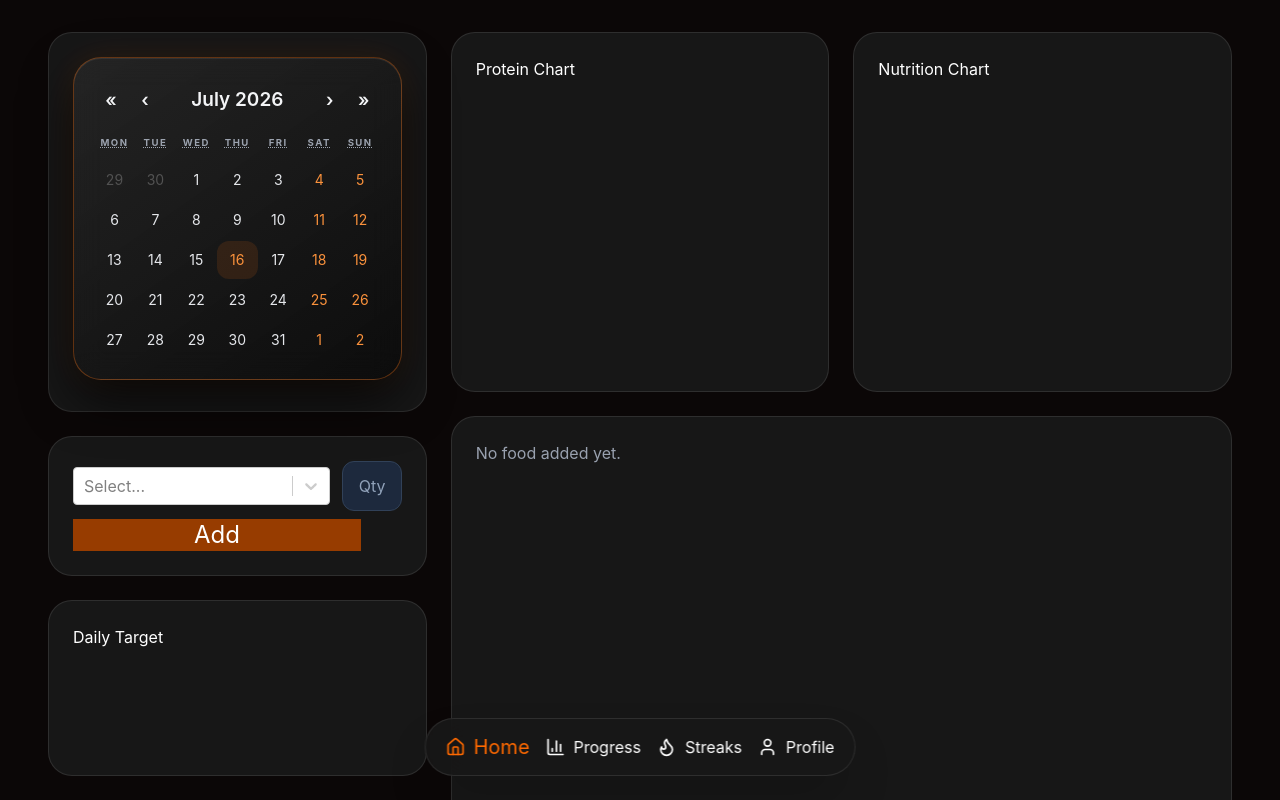
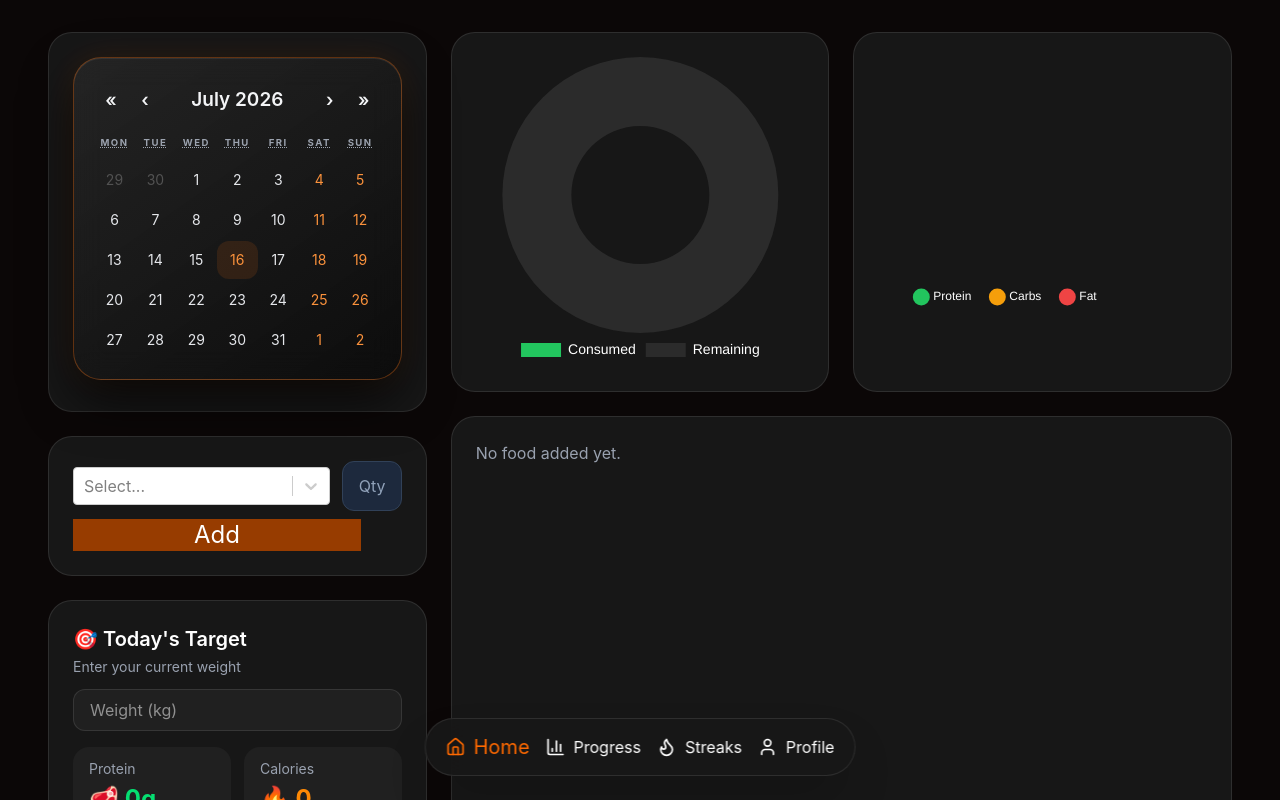
Before and after one commit to SHREYASHTYAGI/Ai_NutriLog, a React (Vite) app in the folder Frontend/LogTracker/: page /dashboard in a window 1280 px wide. Shown: the top 800 px of the page. Built offline with nearby package versions, Linux system fonts and the light colour scheme.

Commit message:
Added charts

```diff
--- a/Frontend/LogTracker/package.json
+++ b/Frontend/LogTracker/package.json
@@ -17,6 +17,7 @@
     "lucide-react": "^1.24.0",
     "react": "^19.2.7",
     "react-calendar": "^6.0.1",
+    "react-chartjs-2": "^5.3.1",
     "react-dom": "^19.2.7",
     "react-hot-toast": "^2.6.0",
     "react-icons": "^5.7.0",
--- /dev/null
+++ b/Frontend/LogTracker/src/components/charts/MacroChart.tsx
@@ -0,0 +1,68 @@
+import {
+  Chart as ChartJS,
+  ArcElement,
+  Tooltip,
+  Legend,
+} from "chart.js";
+
+import { Pie } from "react-chartjs-2";
+
+ChartJS.register(
+  ArcElement,
+  Tooltip,
+  Legend
+);
+
+type Props = {
+  protein: number;
+  carbs: number;
+  fat: number;
+};
+
+export default function MacroChart({
+  protein,
+  carbs,
+  fat,
+}: Props) {
+
+  const data = {
+    labels: ["Protein", "Carbs", "Fat"],
+    datasets: [
+      {
+        data: [protein, carbs, fat],
+        backgroundColor: [
+          "#22c55e",
+          "#f59e0b",
+          "#ef4444",
+        ],
+        borderWidth: 0,
+      },
+    ],
+  };
+
+  const options = {
+    maintainAspectRatio: false,
+
+    plugins: {
+      legend: {
+        position: "bottom" as const,
+
+        labels: {
+          color: "#fff",
+          padding: 20,
+          usePointStyle: true,
+          pointStyle: "circle" as const,
+        },
+      },
+    },
+  };
+
+  return (
+    <div className="h-64 w-64">
+      <Pie
+        data={data}
+        options={options}
+      />
+    </div>
+  );
+}
--- /dev/null
+++ b/Frontend/LogTracker/src/components/charts/ProteinChart.tsx
@@ -0,0 +1,72 @@
+import {
+  Chart as ChartJS,
+  ArcElement,
+  Tooltip,
+  Legend,
+} from "chart.js";
+
+import {Doughnut} from 'react-chartjs-2'
+
+ChartJS.register(
+  ArcElement,
+  Tooltip,
+  Legend
+);
+
+  type Props = {
+  consumed: number;
+  goal: number;
+};
+
+
+export default function ProtienChart({consumed,goal}:Props){
+
+
+
+
+    const remaining= Math.max(goal-consumed,2)
+
+
+
+    const data = {
+  labels: ["Consumed", "Remaining"],
+  datasets: [
+    {
+      data: [consumed, remaining],
+      backgroundColor: [
+        "#22c55e",
+        "#2b2b2b",
+      ],
+      borderWidth: 0,
+      cutout: "50%",
+    },
+  ],
+};
+
+const options = {
+  cutout: "75%",
+  plugins: {
+    legend: {
+      display: true,
+      position: "bottom" as const,
+
+      labels: {
+        color: "#fff",
+        font: {
+          size: 14,
+        },
+      },
+    },
+  },
+  maintainAspectRatio: false,
+};
+
+    return(
+
+         <>
+            <Doughnut data={data} options={options} ></Doughnut>
+
+         </>
+
+    )
+}
--- a/Frontend/LogTracker/src/pages/Dashboard.tsx
+++ b/Frontend/LogTracker/src/pages/Dashboard.tsx
@@ -5,6 +5,21 @@ import Select from 'react-select';
 import Input from "../components/Input";
 import { useMemo, useState } from "react";
 import { Pencil, Trash2 } from "lucide-react";
+import ProtienChart from "../components/charts/ProteinChart"
+import MacroChart from "../components/charts/MacroChart";
+
+import {
+  Chart as ChartJS,
+  ArcElement,
+  Tooltip,
+  Legend,
+} from "chart.js";
+
+ChartJS.register(
+  ArcElement,
+  Tooltip,
+  Legend
+);
 
 
 
@@ -35,6 +50,15 @@ const [quant, setQuant] = useState("");
   const [foodLog, setFoodLog] = useState<FoodLog[]>([]);
   const [editingId, setEditingId] = useState<number | null>(null);
 const [editQuantity, setEditQuantity] = useState("");
+const [currWeight, setCurrWeight] = useState<number | "">("");
+const proteinGoal =
+  currWeight === "" ? 0 : Math.round(currWeight * 1.8);
+
+const calorieGoal =
+  currWeight === "" ? 0 : Math.round(currWeight * 35);
+
+console.log(currWeight)
+
 
 
   const options = useMemo(
@@ -47,6 +71,21 @@ const [editQuantity, setEditQuantity] = useState("");
   []
 );
 
+
+const totalProtein = foodLog.reduce(
+  (sum, item) => sum + item.protein,
+  0
+);
+
+const totalCarbs = foodLog.reduce(
+  (sum, item) => sum + item.carbs,
+  0
+);
+
+const totalFat = foodLog.reduce(
+  (sum, item) => sum + item.fat,
+  0
+);
 
 const deleteFood=(id:Number)=>{
        setFoodLog((e)=>e.filter((item)=>item.id!==id));
@@ -192,9 +231,56 @@ if (existingFood) {
 
 
     {/* Target */}
-    <div className="h-44 rounded-3xl border border-white/10 bg-[#171717] p-6">
-      Daily Target
+    <div className="h-60 rounded-3xl border border-white/10 bg-[#171717] p-6 flex flex-col justify-between">
+
+  <div>
+    <h2 className="text-xl font-semibold text-white">
+      🎯 Today's Target
+    </h2>
+
+    <p className="mt-1 text-sm text-gray-400">
+      Enter your current weight
+    </p>
+  </div>
+
+  <input
+    type="number"
+    placeholder="Weight (kg)"
+    value={currWeight}
+    onChange={(e) =>
+      setCurrWeight(
+        e.target.value === "" ? "" : Number(e.target.value)
+      )
+    }
+    className="mt-3 rounded-xl border border-white/10 bg-[#202020] px-4 py-2 text-white outline-none transition focus:border-green-500"
+  />
+
+  <div className="mt-4 flex justify-between">
+
+    <div className="flex flex-col rounded-2xl bg-[#202020] px-4 py-3 w-[48%]">
+      <span className="text-sm text-gray-400">
+        Protein
+      </span>
+
+      <span className="mt-1 text-2xl font-bold text-green-400">
+        🥩 {proteinGoal}g
+      </span>
     </div>
+
+    <div className="flex flex-col rounded-2xl bg-[#202020] px-4 py-3 w-[48%]">
+      <span className="text-sm text-gray-400">
+        Calories
+      </span>
+
+      <span className="mt-1 text-2xl font-bold text-orange-400">
+        🔥 {calorieGoal}
+      </span>
+    </div>
+
+  </div>
+
+</div>
+
 
   </div>
 
@@ -206,11 +292,18 @@ if (existingFood) {
     <div className="grid grid-cols-2 gap-6">
 
       <div className="h-90 rounded-3xl border border-white/10 bg-[#171717] p-6">
-        Protein Chart
+
+              <ProtienChart consumed={totalProtein}
+                   goal={proteinGoal} />
+
       </div>
 
       <div className="h-90 rounded-3xl border border-white/10 bg-[#171717] p-6">
-        Nutrition Chart
+         <MacroChart
+        protein={totalProtein}
+         carbs={totalCarbs}
+         fat={totalFat}
+       />
       </div>
 
     </div>
```
Also changed, not shown: 1 other file (tests, documents, lock files or other folders).
